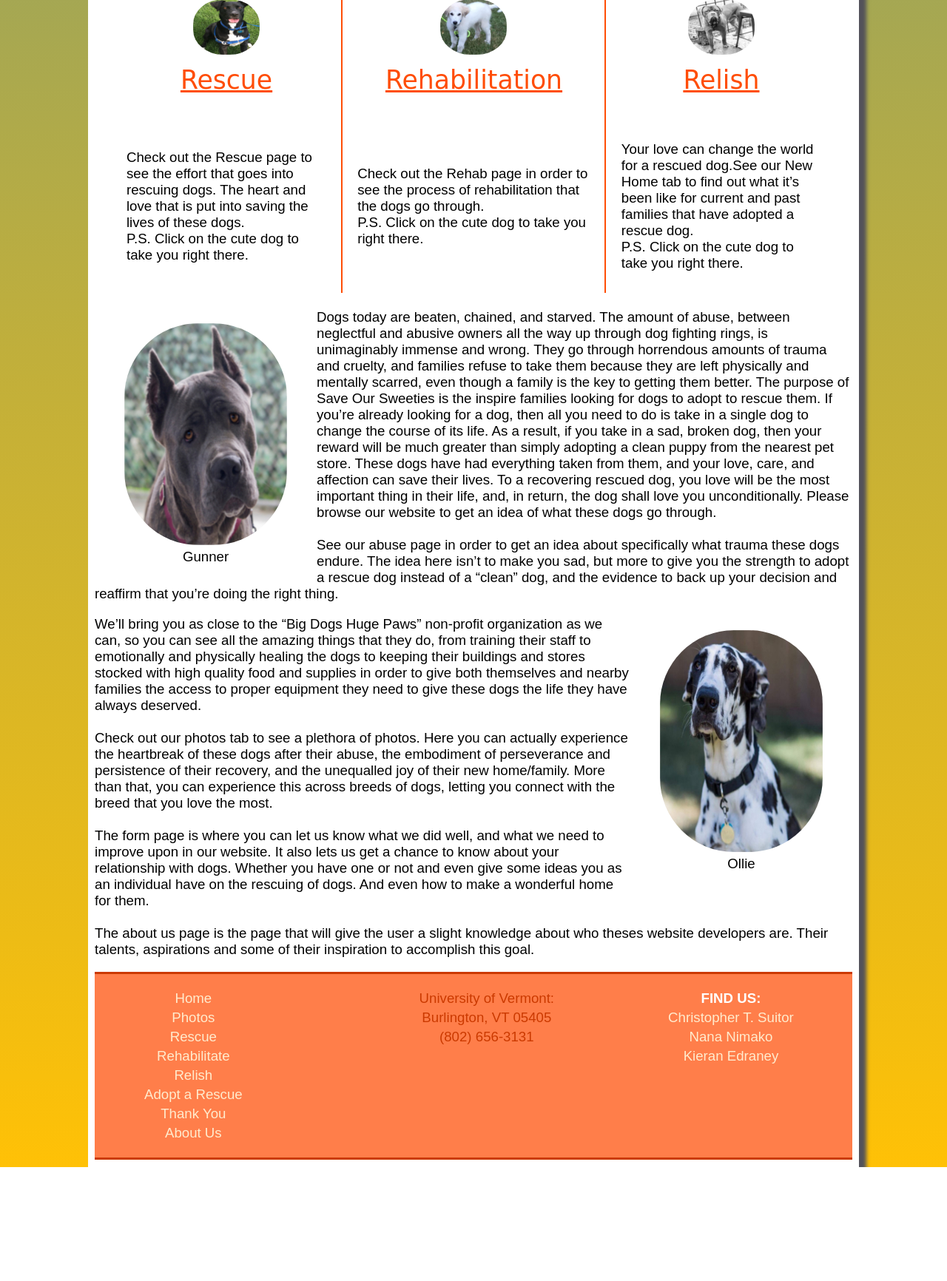
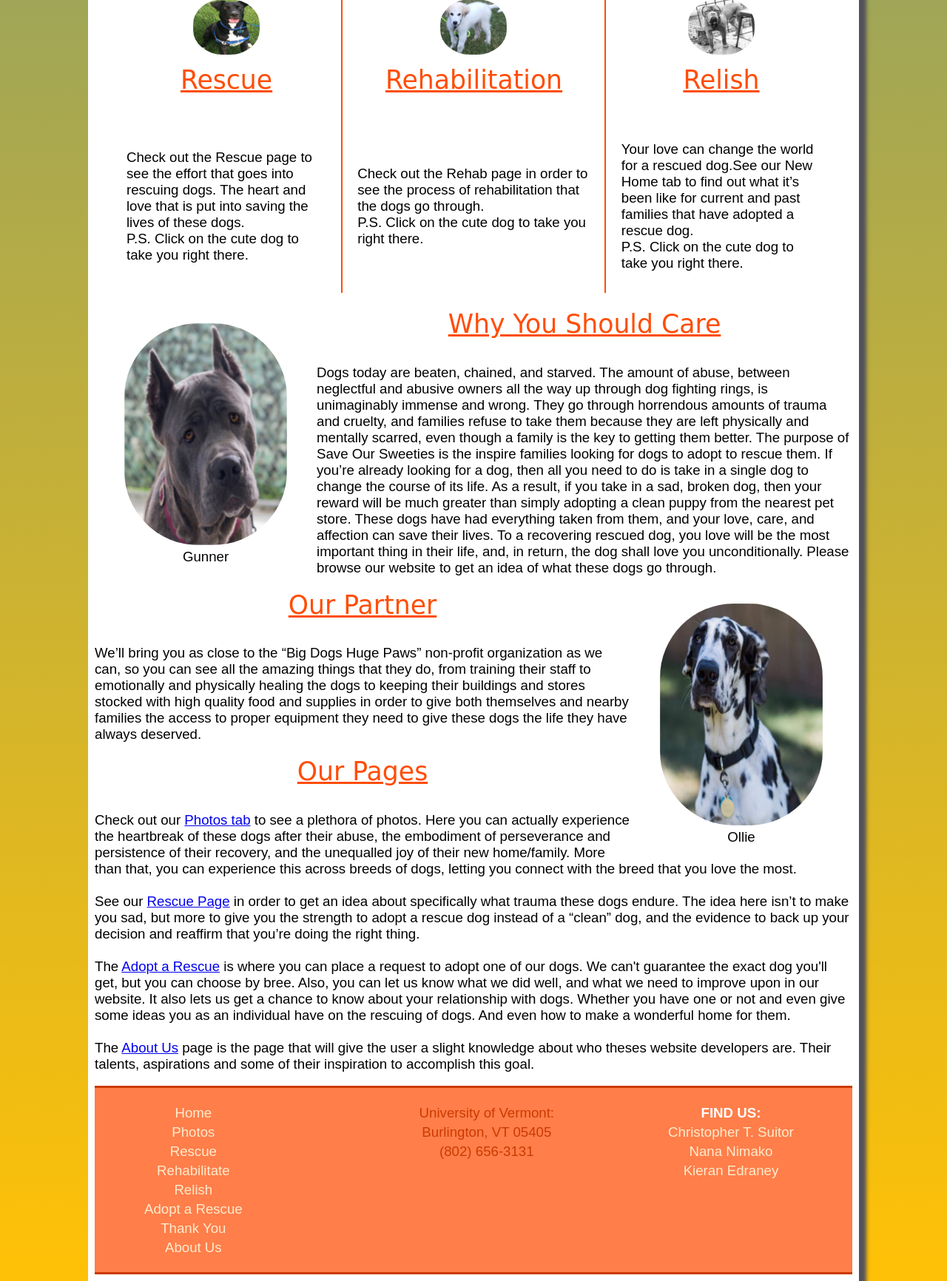
Before and after one commit to thechrissuitor/CS008-Final-Project, a PHP site: page /final_project/index.php in a window 1280 px wide. Shown: the part 2589-4321 px from the top of the page at 74% size. Before the commit the page ends 4167 px from the top, so only its background shows below. Run offline with PHP 8.4, Linux system fonts and the light colour scheme; some libraries are stand-ins or nearby versions.

Commit message:
Add files via upload

```diff
--- a/customfinal.css
+++ b/customfinal.css
@@ -481,3 +481,17 @@ problem{
 #form label{
     width: 60%;
 }
+/*######################### END REHABILITATE PAGE #################################*/
+
+/*######################### START GENERAL STUFF #################################*/
+.blockQuote{
+    border: 3px solid black;
+    border-radius: 25px;
+    border-color: #FF4D06;
+    font-size: 18pt;
+    font-weight: bold;
+    float: left;
+    max-width: 24%;
+    padding: 1em;
+    margin: 1em;
+}
--- a/final_project/aboutus.php
+++ b/final_project/aboutus.php
@@ -33,7 +33,7 @@ include ('top.php');
     <!-- Information about Keiran Edraney -->
     <figure>
         <img class="coders" alt="" src="../final_project/images/ke.jpg">
-        <figcaption class="abtfig">Keiran Edraney <br>Project Quality Assurer</figcaption>
+        <figcaption class="abtfig">Keiran Edraney <br>Content Developer</figcaption>
     </figure>
     <p class="ke">
         Keiran Edraney is the project quality assurer of this website. He is a college
--- a/final_project/index.php
+++ b/final_project/index.php
@@ -39,9 +39,9 @@ include ('top.php');
         </tr>
 
         <tr>
-            <td class="topic"><h2>Rescue</h2></td>
-            <td class="topic middle"><h2>Rehabilitation</h2></td>
-            <td class="topic"><h2>Relish</h2></td>
+            <td class="topic"><a href="rescue.php"><h2>Rescue</h2></a></td>
+            <td class="topic middle"><a href="rehabilitate.php"><h2>Rehabilitation</h2></a></td>
+            <td class="topic"><a href="relish.php"><h2>Relish</h2></a></td>
         </tr>
 
         <tr>
@@ -69,6 +69,7 @@ include ('top.php');
         <figcaption> Gunner </figcaption>
     </figure>
 
+<h2>Why You Should Care</h2>
     <p>
         Dogs today are beaten, chained, and starved. The amount of abuse, between
         neglectful and abusive owners all the way up through dog fighting rings,
@@ -85,16 +86,12 @@ include ('top.php');
         To a recovering rescued dog, you love will be the most important thing
         in their life, and, in return, the dog shall love you unconditionally.
         Please browse our website to get an idea of what these dogs go through.<br>
-        <br/>
-        See our abuse page in order to get an idea about specifically what trauma
-        these dogs endure. The idea here isn’t to make you sad, but more to give
-        you the strength to adopt a rescue dog instead of a “clean” dog, and the
-        evidence to back up your decision and reaffirm that you’re doing the right
-        thing.</p>
+        </p>
     <figure class="ollie">
         <img  class="ollie_circle" alt="" src="images/sad10.JPG">
         <figcaption> Ollie </figcaption>
     </figure>
+    <h2>Our Partner</h2>
     <p class="pHome">
         We’ll bring you as close to the “Big Dogs Huge Paws” non-profit organization as
         we can, so you can see all the amazing things that they do, from training their
@@ -102,18 +99,25 @@ include ('top.php');
         and stores stocked with high quality food and supplies
         in order to give both themselves and nearby families the access to proper
         equipment they need to give
-        these dogs the life they have always deserved.<br/><br/>
-
-        Check out our photos tab to see a plethora of photos. Here you can actually
+        these dogs the life they have always deserved.</p>
+    <h2>Our Pages</h2>
+    <p>
+        Check out our <a href="photos.php">Photos tab</a> to see a plethora of photos. Here you can actually
         experience the heartbreak of these dogs after their abuse, the embodiment of
         perseverance and persistence of their recovery, and the unequalled joy of their
         new home/family. More than that, you can experience this across breeds of dogs,
-        letting you connect with the breed that you love the most.<br><br>
-        The form page is where you can let us know what we did well, and what we need to
+        letting you connect with the breed that you love the most.<br/><br/>
+        See our <a href="rescue.php">Rescue Page</a> in order to get an idea about specifically what trauma
+        these dogs endure. The idea here isn’t to make you sad, but more to give
+        you the strength to adopt a rescue dog instead of a “clean” dog, and the
+        evidence to back up your decision and reaffirm that you’re doing the right
+        thing.<br/><br/>
+        The <a href="form.php">Adopt a Rescue</a> is where you can place a request to adopt one of our dogs.
+        We can't guarantee the exact dog you'll get, but you can choose by bree. Also, you can let us know what we did well, and what we need to
         improve upon in our website. It also lets us get a chance to know about your relationship with dogs.
         Whether you have one or not and even give some ideas you as an individual
-        have on the rescuing of dogs. And even how to make a wonderful home for them.<br><br>
-        The about us page is the page that will give the user a slight knowledge about who theses
+        have on the rescuing of dogs. And even how to make a wonderful home for them.<br/><br/>
+        The <a href="aboutus.php">About Us</a> page is the page that will give the user a slight knowledge about who theses
     website developers are. Their talents, aspirations and some of their inspiration to accomplish this
     goal.</p>
 
--- a/final_project/relish.php
+++ b/final_project/relish.php
@@ -12,7 +12,9 @@ include('top.php');
         will lead to good fortune and a good life, and ill-intentioned actions lead
         to long-term suffering and poor lives in the future on actor. Karma is a
         force of justice – rewarding the well-meaning agents in the world with a
-        better time here, like a promotion to the good employees. Whether or not
+        better time here, like a promotion to the good employees.</p>
+    <aside class="blockQuote">"It is up to all of us to... give these dogs that which they so deserve."</aside>
+    <p>Whether or not
         karma exists, it is painfully clear that these dogs need something good
         to come into their life, because it is our duty to try and make the world
         as fair as possible, and it would be neither fair nor just if these dogs
```
Also changed, not shown: final_project/form.php (+7 -7 lines), final_project/rehabilitate.php (+6 -4 lines), final_project/rescue.php (+11 -7 lines), 1 other file.
